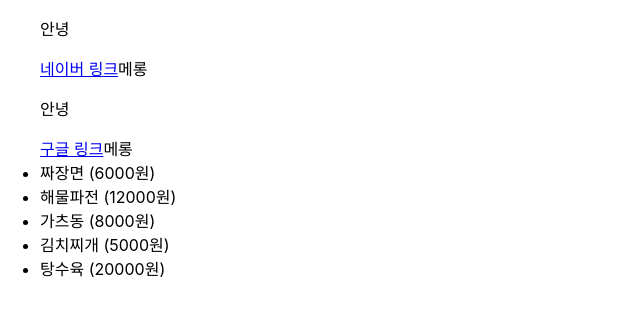
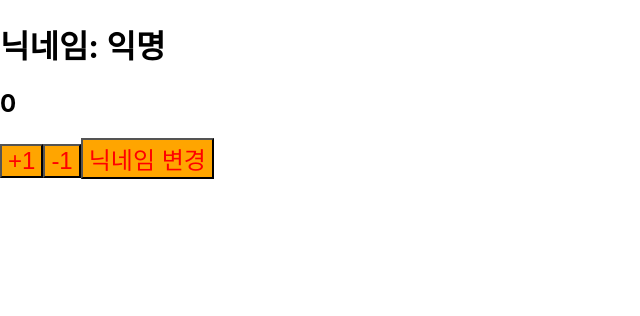
Before and after one commit to imbbo/react-basic202306, a React (Create React App) app: page / in a window 1280 px wide. Shown: the top 316 px of the page, without its empty margins (0-640 px from the left). Built offline with nearby package versions, Linux system fonts and the light colour scheme; the HTML template or start-up script is replaced by a standard one.

Commit message:
state 진행

```diff
--- a/src/App.js
+++ b/src/App.js
@@ -2,9 +2,11 @@
 import './App.css';
 import Hello from './Hello';
 import SayHello from './SayHello';
-import ChangeEvent from './component/cahp01_event/ChangeEvent';
-import ClickEvent from './component/cahp01_event/ClickEvent';
-import SubmitEvent from './component/cahp01_event/SubmitEvent';
+import ChangeEvent from './component/chap01_event/ChangeEvent';
+import ClickEvent from './component/chap01_event/ClickEvent';
+import SubmitEvent from './component/chap01_event/SubmitEvent';
+import Counter from './component/chap03_state/Counter';
+import NickName from './component/chap03_state/NickName';
 import FoodLIst from './component/chap2 _props/FoodLIst';
 
 
@@ -28,7 +30,7 @@
   // {} 안에서 함수의 호출문이나 변수참조는 가능.
   return (
     <>
-      <FoodLIst />
+      <Counter />
     </>
   );
 }
--- /dev/null
+++ b/src/component/chap03_state/Counter.js
@@ -0,0 +1,26 @@
+import React, { useState } from 'react'
+
+const Counter = () => {
+
+    const [number, setNumber] = useState(0);
+    const [nick, setNick] = useState('익명');
+
+    const increse = () => setNumber(number + 1);
+    const decrese = () => setNumber(number - 1);
+
+    const changeNick = () => setNick('김철수');
+
+  return (
+
+    <>
+        <h1>닉네임: {nick}</h1>
+        <h2>{number}</h2>
+        <button onClick={increse}>+1</button>
+        <button onClick={decrese}>-1</button>
+        <button onClick={changeNick}>닉네임 변경</button>
+    </>
+
+    )
+}
+
+export default Counter
--- /dev/null
+++ b/src/component/chap03_state/NickName.js
@@ -0,0 +1,31 @@
+import React, { useState } from 'react'
+
+const NickName = () => {
+
+    // useState 혹은 배열을 리턴하는데,
+    // 0번에서는 상태변수값, 1번에는 강태변수값을 변경할 수 있는 setter 함수가 제공됨.
+
+    // useState의 리턴 타입이 배열이기 떄문에 구조 분해 할당을 통해
+    // 쉽게 이름을 지어서 사용 가능(관례식으로 상태변수값, set상태변수값)
+    const [nickName, setNickName] = useState('김철수');
+    // console.log('result: ', result);
+
+    // let nickName = '김철수';
+
+    const changeNickname = e => {
+      console.log('changeNickname called!');
+      // nickName = '척척박사';
+      setNickName('척척박사'); // useState의 setter를 호출해서 상태변수의 값 대입
+      console.log('nickName: ', nickName);
+    }
+
+  return (
+    <>
+        <h1>Hello {nickName}</h1>
+        <button className='btn' onClick={changeNickname}>버튼</button>
+        <button className='btn' onClick={() => setNickName('척척박사')}>버튼2</button>
+    </>
+    );
+}
+
+export default NickName
```
Also changed, not shown: src/component/chap01_event/ChangeEvent.js (renamed from src/component/cahp01_event/ChangeEvent.js), src/component/chap01_event/ClickEvent.js (renamed from src/component/cahp01_event/ClickEvent.js), src/component/chap01_event/SubmitEvent.js (renamed from src/component/cahp01_event/SubmitEvent.js), src/component/chap01_event/style.css (renamed from src/component/cahp01_event/style.css).
